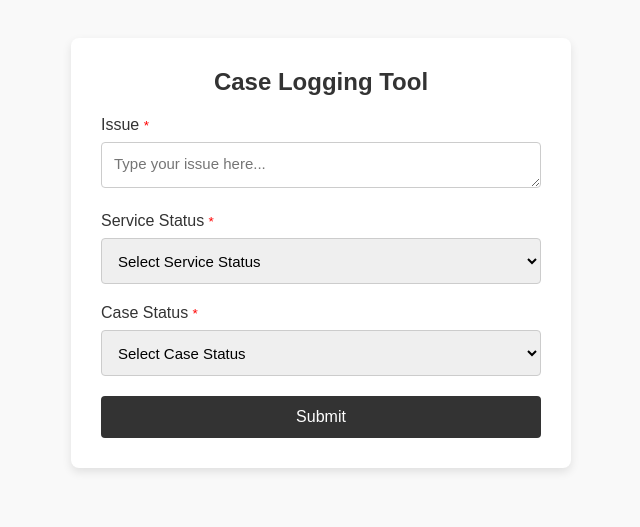
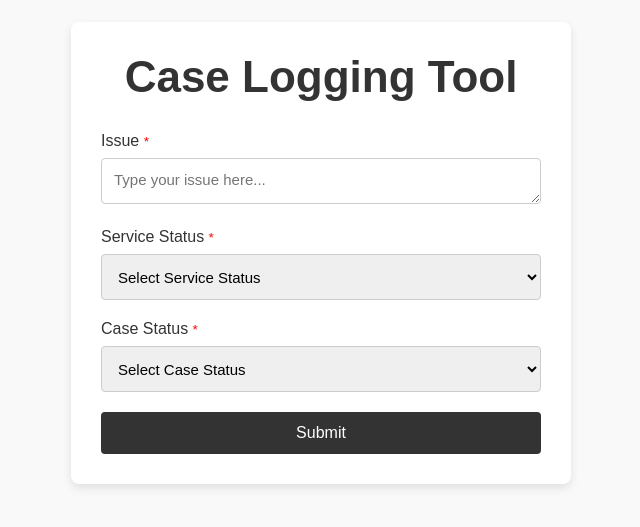
Before and after one commit to Abhiram-p/Case-title-tool, a plain HTML site: page index.html in a window 1280 px wide. Shown: the part 147-674 px from the top of the page, without its empty margins (319-959 px from the left). Drawn offline with Linux system fonts and the light colour scheme; a web font is replaced by a local one.

Commit message:
Font change

```diff
--- a/style.css
+++ b/style.css
@@ -22,8 +22,8 @@ body {
 
 h1 {
     text-align: center;
-    margin-bottom: 20px;
-    font-size: 24px;
+    margin-bottom: 30px;
+    font-size: 44px;
     color: #333;
 }
 
```
